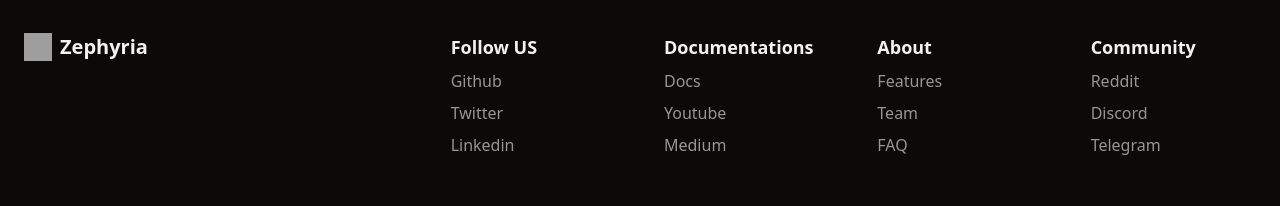
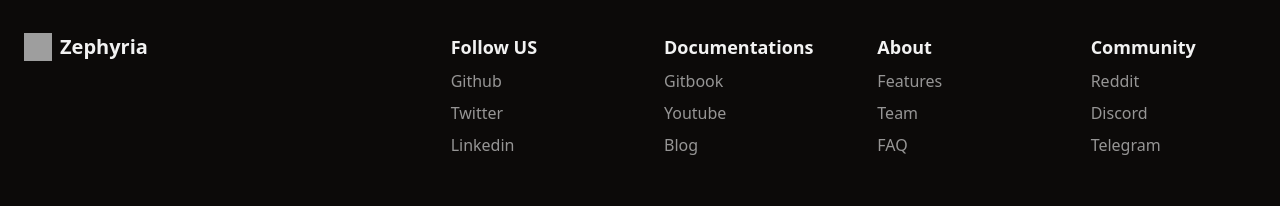
Before and after one commit to kunaldhongade/Zephyria, a React (Vite) app: page / in a window 1280 px wide. Shown: the part 5524-5730 px from the top of the page. Built offline with nearby package versions, Linux system fonts and the light colour scheme; grey boxes are pictures that could not be loaded.

Commit message:
update: social links

```diff
--- a/src/components/Footer.tsx
+++ b/src/components/Footer.tsx
@@ -1,6 +1,7 @@
 import { LogoIcon } from "./Icons";
 
 export const Footer = () => {
+  //kunal dhongade
   return (
     <footer id="footer">
       <hr className="w-11/12 mx-auto" />
@@ -55,17 +56,17 @@ export const Footer = () => {
           <div>
             <a
               rel="noreferrer noopener"
-              href="#"
+              href="https://0xzephyria.gitbook.io/zephyria/"
               className="opacity-60 hover:opacity-100"
             >
-              Docs
+              Gitbook
             </a>
           </div>
 
           <div>
             <a
               rel="noreferrer noopener"
-              href="https://www.Youtube.com/@zephyria"
+              href="https://www.Youtube.com/@0xzephyria"
               className="opacity-60 hover:opacity-100"
             >
               Youtube
@@ -78,7 +79,7 @@ export const Footer = () => {
               href="#"
               className="opacity-60 hover:opacity-100"
             >
-              Medium
+              Blog
             </a>
           </div>
         </div>
@@ -131,7 +132,7 @@ export const Footer = () => {
           <div>
             <a
               rel="noreferrer noopener"
-              href="https://discord.com/invite/MY9B7bDa"
+              href="https://discord.gg/4uAw2W76Fz"
               className="opacity-60 hover:opacity-100"
             >
               Discord
```
